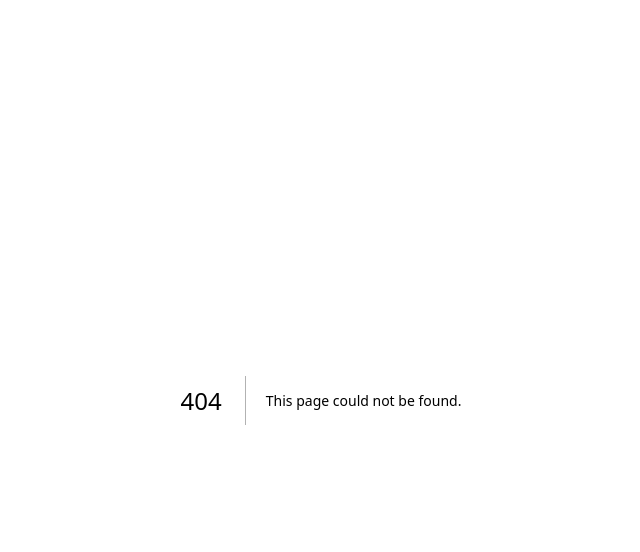
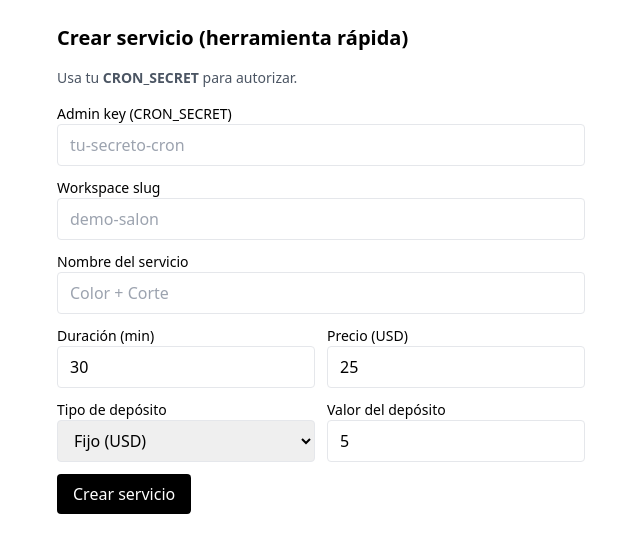
Before and after one commit to LuisDiaz1234/reservoya, a Next.js app in the folder apps/web/: page /app-tools/create-service in a window 1280 px wide. Before the commit this address had no page. Shown: the top 552 px of the page, without its empty margins (319-959 px from the left). Built offline with nearby package versions, Linux system fonts and the light colour scheme.

Commit message:
Create page.tsx

```diff
--- /dev/null
+++ b/apps/web/app/app-tools/create-service/page.tsx
@@ -0,0 +1,156 @@
+// apps/web/app/app-tools/create-service/page.tsx
+'use client';
+import { useState } from 'react';
+
+export default function CreateServiceTool() {
+  const [state, setState] = useState({
+    key: '',
+    slug: '',
+    name: '',
+    duration: 30,
+    price: 25,
+    depType: 'FIXED', // 'FIXED' | 'PERCENT'
+    depVal: 5
+  });
+  const [result, setResult] = useState<any>(null);
+  const [loading, setLoading] = useState(false);
+
+  async function handleSubmit(e: React.FormEvent) {
+    e.preventDefault();
+    setLoading(true); setResult(null);
+    try {
+      const res = await fetch(`/api/tools/create-service?key=${encodeURIComponent(state.key)}`, {
+        method: 'POST',
+        headers: { 'Content-Type': 'application/json' },
+        body: JSON.stringify({
+          workspaceSlug: state.slug.trim(),
+          name: state.name.trim(),
+          durationMinutes: Number(state.duration),
+          priceUsd: Number(state.price),
+          depositType: state.depType,
+          depositValue: state.depVal
+        })
+      });
+      const json = await res.json();
+      setResult({ status: res.status, json });
+    } catch (e: any) {
+      setResult({ status: 0, json: { ok: false, error: String(e?.message || e) } });
+    } finally {
+      setLoading(false);
+    }
+  }
+
+  return (
+    <main className="max-w-xl mx-auto p-6 space-y-4">
+      <h1 className="text-xl font-semibold">Crear servicio (herramienta rápida)</h1>
+      <p className="text-sm text-gray-600">Usa tu <b>CRON_SECRET</b> para autorizar.</p>
+
+      <form onSubmit={handleSubmit} className="space-y-3">
+        <div>
+          <label className="block text-sm font-medium">Admin key (CRON_SECRET)</label>
+          <input
+            value={state.key}
+            onChange={e => setState(s => ({ ...s, key: e.target.value }))}
+            className="border rounded px-3 py-2 w-full"
+            placeholder="tu-secreto-cron"
+            required
+          />
+        </div>
+
+        <div>
+          <label className="block text-sm font-medium">Workspace slug</label>
+          <input
+            value={state.slug}
+            onChange={e => setState(s => ({ ...s, slug: e.target.value }))}
+            className="border rounded px-3 py-2 w-full"
+            placeholder="demo-salon"
+            required
+          />
+        </div>
+
+        <div>
+          <label className="block text-sm font-medium">Nombre del servicio</label>
+          <input
+            value={state.name}
+            onChange={e => setState(s => ({ ...s, name: e.target.value }))}
+            className="border rounded px-3 py-2 w-full"
+            placeholder="Color + Corte"
+            required
+          />
+        </div>
+
+        <div className="grid grid-cols-2 gap-3">
+          <div>
+            <label className="block text-sm font-medium">Duración (min)</label>
+            <input
+              type="number" min={5} step={5}
+              value={state.duration}
+              onChange={e => setState(s => ({ ...s, duration: Number(e.target.value) }))}
+              className="border rounded px-3 py-2 w-full"
+              required
+            />
+          </div>
+          <div>
+            <label className="block text-sm font-medium">Precio (USD)</label>
+            <input
+              type="number" min={0} step={0.01}
+              value={state.price}
+              onChange={e => setState(s => ({ ...s, price: Number(e.target.value) }))}
+              className="border rounded px-3 py-2 w-full"
+              required
+            />
+          </div>
+        </div>
+
+        <div className="grid grid-cols-2 gap-3">
+          <div>
+            <label className="block text-sm font-medium">Tipo de depósito</label>
+            <select
+              value={state.depType}
+              onChange={e => setState(s => ({ ...s, depType: e.target.value }))}
+              className="border rounded px-3 py-2 w-full"
+            >
+              <option value="FIXED">Fijo (USD)</option>
+              <option value="PERCENT">Porcentaje (%)</option>
+            </select>
+          </div>
+          <div>
+            <label className="block text-sm font-medium">Valor del depósito</label>
+            <input
+              type="number" min={0} step={state.depType === 'FIXED' ? 0.01 : 1}
+              value={state.depVal}
+              onChange={e => setState(s => ({ ...s, depVal: Number(e.target.value) }))}
+              className="border rounded px-3 py-2 w-full"
+              placeholder={state.depType === 'FIXED' ? '5.00' : '20'}
+              required
+            />
+          </div>
+        </div>
+
+        <button
+          type="submit"
+          disabled={loading}
+          className="bg-black text-white px-4 py-2 rounded"
+        >
+          {loading ? 'Creando...' : 'Crear servicio'}
+        </button>
+      </form>
+
+      {result && (
+        <pre className="bg-gray-50 border rounded p-3 text-xs overflow-auto">
+{JSON.stringify(result, null, 2)}
+        </pre>
+      )}
+
+      {result?.json?.ok && (
+        <div className="p-3 rounded bg-green-50 border text-green-700">
+          Listo. Abre{' '}
+          <a className="underline" href={`/${state.slug}/book?r=${Date.now()}`} target="_blank">
+            /{state.slug}/book
+          </a>{' '}
+          para verlo.
+        </div>
+      )}
+    </main>
+  );
+}
```
